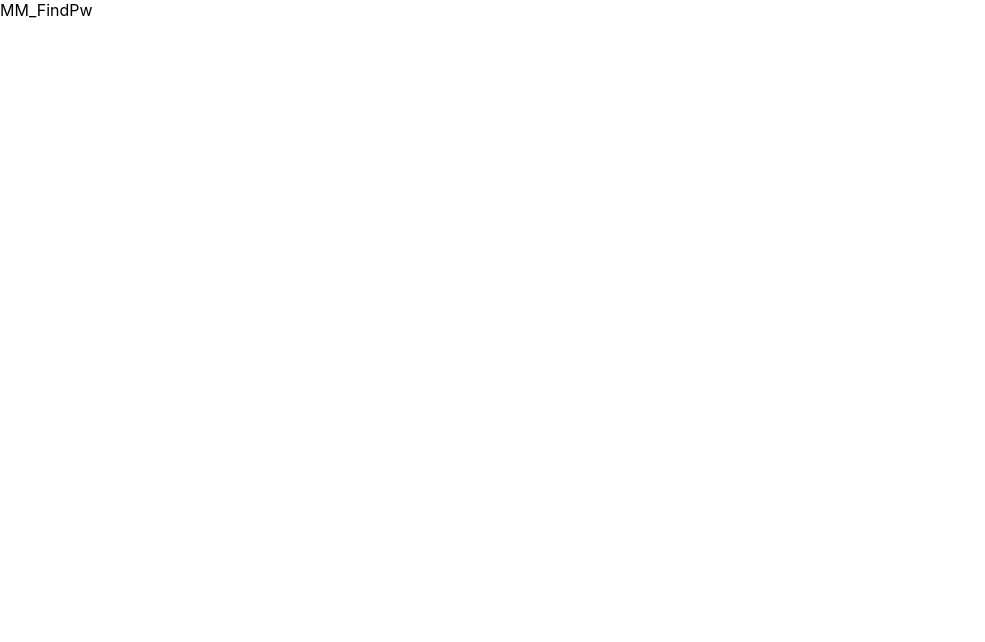
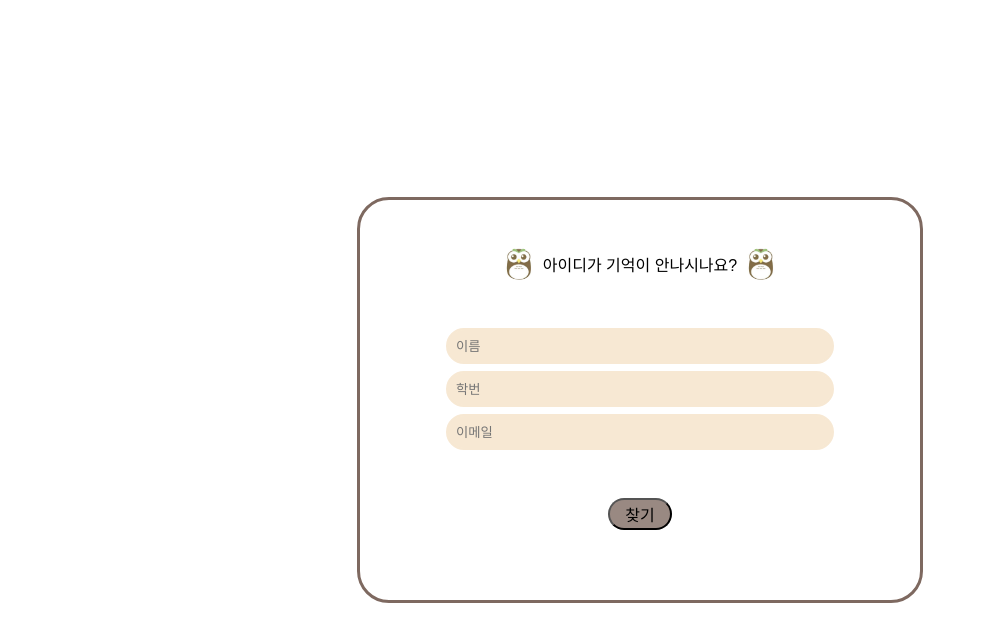
Before and after one commit to C-B-U/owl-forest, a React (Create React App) app in the folder frontend/: page /FindPw in a window 1280 px wide. Shown: the top 642 px of the page, without its empty margins (0-985 px from the left). Built offline with nearby package versions, Linux system fonts and the light colour scheme.

Commit message:
feat:#78 Copy&Paste by FindID Page

```diff
--- a/frontend/src/Pages/MM_Pages/MM_FindPw.jsx
+++ b/frontend/src/Pages/MM_Pages/MM_FindPw.jsx
@@ -1,8 +1,82 @@
+/* eslint-disable no-undef */
 import React from 'react'
+import styled, { ThemeProvider } from 'styled-components'
+import { palette } from 'styled-tools';
+import theme from '../../Components/Color';
+import { InputStyle } from '../../Components/Input'
+import Btn from '../../Components/Btn'
+import imgfile from '../../Image/CbuIcon.png';
+
+const All = styled.div`
+  position : absolute;    //absolute 추가(세로 중앙정렬)
+  width :100%;
+  height: 100%;
+  align-items:center;
+  justify-content:center;
+  display:flex;
+  text-align: center;
+  margin : 0 auto;    //세로 중앙정렬을 위한 margin 값
+`
+
+const Squbox = styled.div`      //Squarebox 줄여서 Squbox
+  width : 35rem;
+  height : 25rem;
+  border-radius:2rem;
+  border: 0.2rem solid ${palette('PsCocoa', 1)};
+  align-items:center;
+  justify-content:center;
+  display:inline-block;
+  text-align: center;
+`
+const FindKey = styled(InputStyle)`
+  border: 0.15rem solid ${palette('PsLightBrown', 0)};
+  background-color : ${palette('PsLightBrown', 0)};
+  border-radius:4rem;
+  display:block;
+  margin : auto;
+  margin-bottom : 0.45rem;
+`
+const FindWrap = styled.div`    //div로 버튼 감싸서 버튼 위치 조정 (div로 감싸주지 않으면 btn 내부에서만 속성이 바뀌기 때문에 div로 감싸줘야 함)
+  margin-top : 3rem;
+`
+
+const CbuImg = styled.img`
+  width : 2rem;
+  height : 2rem;
+  border-radius: 100%;
+  display:flex;
+  padding-right : 0.5rem;
+  padding-left : 0.5rem;
+
+`
+
+const Msg = styled.div`   //Message 줄여서 Msg
+  display:flex;
+  font-size: 12pt;
+  font-family: 'Noto Sans KR', sans-serif;
+  align-items:center;
+  justify-content:center;
+  padding:3rem;
+  text-align: center;
+
+`
+
 
 function MM_FindPw() {
   return (
-    <div>MM_FindPw</div>
+    <ThemeProvider theme={theme}>
+      <All>
+        <Squbox>
+          <Msg><CbuImg src={imgfile} />아이디가 기억이 안나시나요?<CbuImg src={imgfile} /></Msg>
+          <FindKey width={'22rem'} height={'2rem'} placeholder={'이름'} />
+          <FindKey width={'22rem'} height={'2rem'} placeholder={'학번'} />
+          <FindKey width={'22rem'} height={'2rem'} placeholder={'이메일'} />
+          <FindWrap>
+            <Btn color={'black'} background={palette('PsBtn', 0)} width={'4rem'} height={'2rem'} name={'찾기'} />
+          </FindWrap>
+        </Squbox>
+      </All >
+    </ThemeProvider>
   )
 }
 
```
